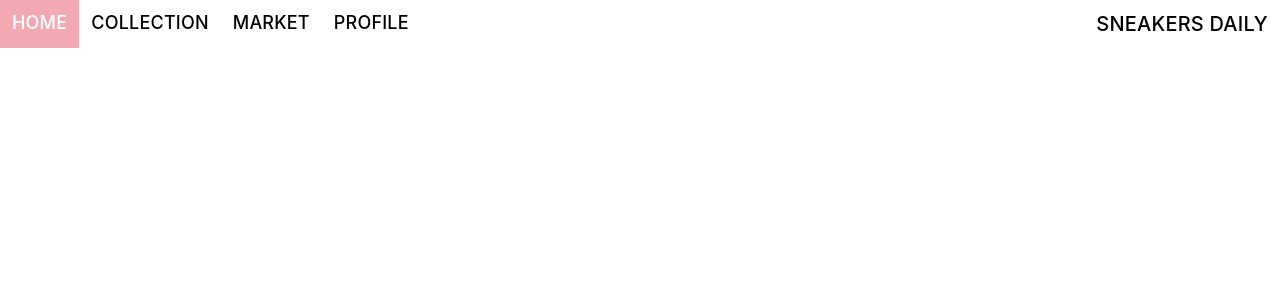
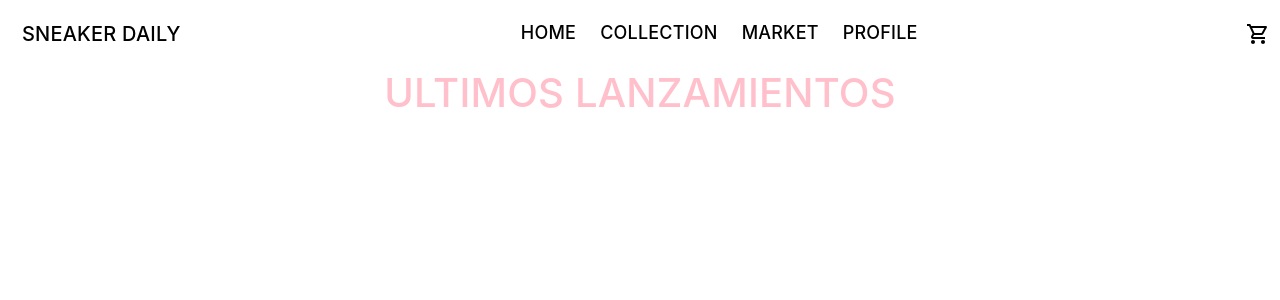
Before and after one commit to migged/ecommerce-komosinski, a React (Create React App) app: page / in a window 1280 px wide. Shown: the top 300 px of the page. Built offline with nearby package versions, Linux system fonts and the light colour scheme.

Commit message:
Mi mensaje

```diff
--- a/package.json
+++ b/package.json
@@ -3,6 +3,10 @@
   "version": "0.1.0",
   "private": true,
   "dependencies": {
+    "@emotion/react": "^11.7.1",
+    "@emotion/styled": "^11.6.0",
+    "@mui/icons-material": "^5.4.1",
+    "@mui/material": "^5.4.1",
     "@testing-library/jest-dom": "^5.16.1",
     "@testing-library/react": "^12.1.2",
     "@testing-library/user-event": "^13.5.0",
--- a/public/index.html
+++ b/public/index.html
@@ -10,6 +10,8 @@
       content="Web site created using create-react-app"
     />
     <link rel="apple-touch-icon" href="%PUBLIC_URL%/logo192.png" />
+    <link href="https://fonts.googleapis.com/icon?family=Material+Icons"
+      rel="stylesheet">
     <!--
       manifest.json provides metadata used when your web app is installed on a
       user's mobile device or desktop. See https://developers.google.com/web/fundamentals/web-app-manifest/
@@ -29,6 +31,7 @@
   <body>
 
     <noscript>You need to enable JavaScript to run this app.</noscript>
+
     <div id="root"></div>
     <!--
       This HTML file is a template.
--- a/src/App.js
+++ b/src/App.js
@@ -1,12 +1,13 @@
 import React, { Component } from "react";
+import ItemlistContainer from "./components/ItemListContainer/ItemListContainer";
 import NavBar from "./components/NavBar/NavBar";
-
 
 class App extends Component {
   render() {
     return (
       <div>
-            <NavBar/>
+        <NavBar />
+        <ItemlistContainer />
       </div>
     );
   }
--- /dev/null
+++ b/src/components/CartWidget/CartWidget.css
@@ -0,0 +1,5 @@
+.cart {
+    display: flex;
+    justify-content: center;
+    align-items: center;
+}
--- /dev/null
+++ b/src/components/CartWidget/CartWidget.js
@@ -0,0 +1,12 @@
+import "./CartWidget.css";
+import ShoppingCartOutlinedIcon from "@mui/icons-material/ShoppingCartOutlined";
+
+const CartWidget = () => {
+  return (
+    <div className="cart">
+      <ShoppingCartOutlinedIcon />
+    </div>
+  );
+};
+
+export default CartWidget;
--- /dev/null
+++ b/src/components/ItemListContainer/ItemListContainer.css
@@ -0,0 +1,15 @@
+.list {
+
+        display: flex;
+        justify-content: center;
+        font-size: 40px;
+        font-weight: 500;
+        color: black;
+        letter-spacing: 0.2px;
+        text-align: center;
+        text-transform: uppercase;
+        text-decoration: none;
+        color: pink;
+
+
+}
--- /dev/null
+++ b/src/components/ItemListContainer/ItemListContainer.js
@@ -0,0 +1,7 @@
+import "./ItemListContainer.css";
+
+const ItemlistContainer = () => {
+  return <div className="list"> Ultimos lanzamientos</div>;
+};
+
+export default ItemlistContainer;
--- a/src/components/NavBar/NavBar.css
+++ b/src/components/NavBar/NavBar.css
@@ -1,6 +1,7 @@
 .navbar {
     display: flex;
     justify-content: space-between;
+    padding: 10px;
 }
 
 
--- a/src/components/NavBar/NavBar.js
+++ b/src/components/NavBar/NavBar.js
@@ -1,9 +1,9 @@
+import CartWidget from "../CartWidget/CartWidget";
 import "./NavBar.css";
-
 const NavBar = () => {
   return (
-      <div className="navbar" >
-
+    <div className="navbar">
+      <div className="logo">SNEAKER DAILY</div>
 
       <nav className="menu">
         <ul>
@@ -21,9 +21,7 @@ const NavBar = () => {
           </li>
         </ul>
       </nav>
-
-        <div className="logo" > SNEAKERS DAILY </div>
-
+      <CartWidget />
     </div>
   );
 };
--- a/src/index.css
+++ b/src/index.css
@@ -1,4 +1,6 @@
 body {
+
+
   margin: 0;
   font-family: -apple-system, BlinkMacSystemFont, 'Segoe UI', 'Roboto', 'Oxygen',
     'Ubuntu', 'Cantarell', 'Fira Sans', 'Droid Sans', 'Helvetica Neue',
```
Also changed, not shown: 1 other file (tests, documents, lock files or other folders). Lines whose indentation alone changed are shown as unchanged.
